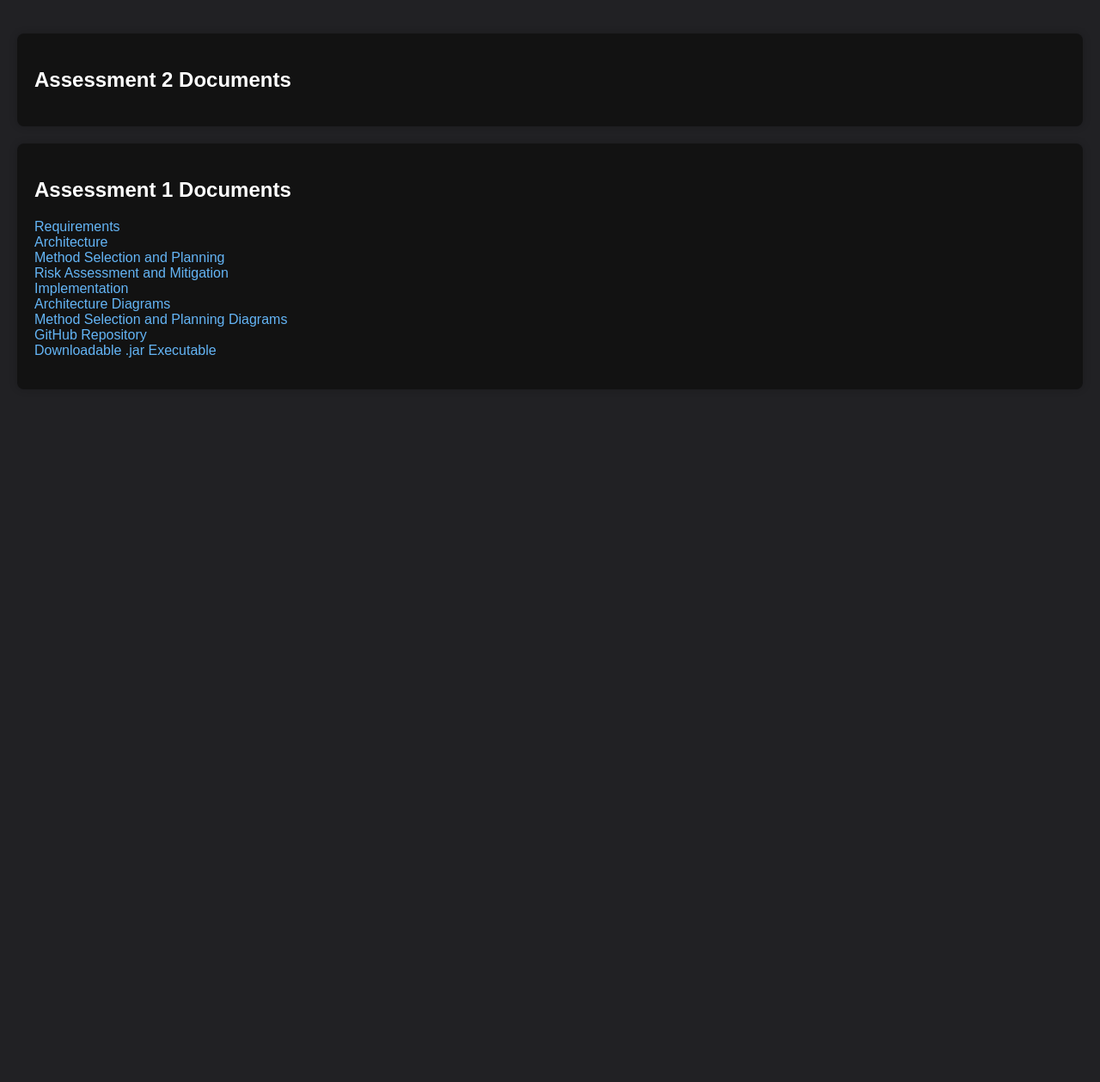
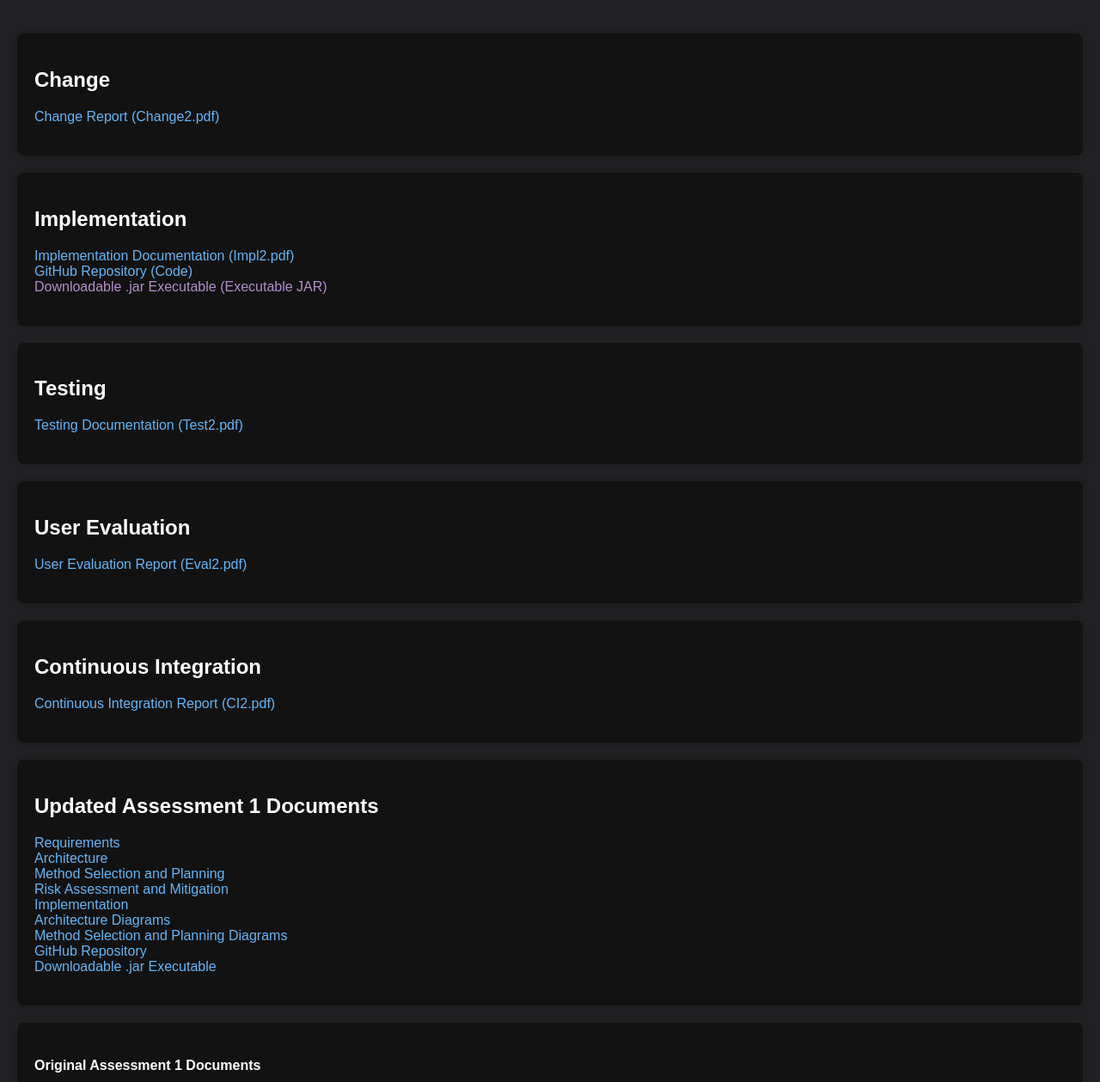
Before and after one commit to UoYCS/HeslingtonHustleAss2Website, a plain HTML site: page index.html in a window 1280 px wide. Shown: the part 61-1320 px from the top of the page at 86% size. Before the commit the page ends 800 px from the top, so only its background shows below. Drawn offline with Linux system fonts and the light colour scheme.

Commit message:
Updated Layout including Ass 2 Stuff

```diff
--- a/index.html
+++ b/index.html
@@ -6,20 +6,69 @@
     <title>Cohort 3 - Group 22</title>
     <link rel="stylesheet" href="assets/styles.css">
     <link rel="icon" type="image/png" href="assets/favicon.png">
+    <base href="A2">
 </head>
 <body>
     <header>
         <h1>Cohort 3, Group 22 Presents: Heslington Hustle 2</h1>
     </header>
 
-    <section id="A2Documents">
-        <h2>Assessment 2 Documents</h2>
+    <section id="A2ChangeReport">
+        <h2>Change</h2>
+        <ul>
+            <li><a href=="Change2.pdf">Change Report (Change2.pdf)</a></li>
+        </ul>
+    </section>
 
+    <section id="A2Implementation">
+        <h2>Implementation</h2>
+        <ul>
+            <li><a href=="Impl2.pdf">Implementation Documentation (Impl2.pdf)</a></li>
+            <li><a href=="https://github.com/UoYCS/HeslingtonHustleAss2">GitHub Repository (Code)</a></li>
+            <li><a href="" download>Downloadable .jar Executable (Executable JAR)</a></li>
+        </ul>
+    </section>
 
+    <section id="A2Testing">
+        <h2>Testing</h2>
+        <ul>
+            <li><a href=="Test2.pdf">Testing Documentation (Test2.pdf)</a></li>
+        </ul>
+    </section>
+
+    <section id="A2UserEvaluation">
+        <h2>User Evaluation</h2>
+        <ul>
+            <li><a href=="Eval2.pdf">User Evaluation Report (Eval2.pdf)</a></li>
+        </ul>
+    </section>
+
+    <section id="A2ContinuousIntegration">
+        <h2>Continuous Integration</h2>
+        <ul>
+            <li><a href=="CI2.pdf">Continuous Integration Report (CI2.pdf)</a></li>
+        </ul>
+    </section>
+
+    <base href="">
+
+    <section id="A1UpdatedDocuments">
+        <h2>Updated Assessment 1 Documents</h2>
+        <ul>
+            <li><a href="A1U/docs/Req1.pdf" target="_blank">Requirements</a></li>
+            <li><a href="A1U/docs/Arch1.pdf" target="_blank">Architecture</a></li>
+            <li><a href="A1U/docs/Plan1.pdf" target="_blank">Method Selection and Planning</a></li>
+            <li><a href="A1U/docs/Risk1.pdf" target="_blank">Risk Assessment and Mitigation</a></li>
+            <li><a href="A1U/docs/Impl1.pdf" target="_blank">Implementation</a></li>
+            <li><a href="A1Uarch_diagrams.html">Architecture Diagrams</a></li>
+            <li><a href="A1Uplan_diagrams.html">Method Selection and Planning Diagrams</a></li>
+            <li><a href="https://github.com/TiltedDFA/HeslingtonHussle" target="_blank">GitHub Repository</a></li>
+            <li><a href="A1U/exec/HeslingtonHustle.jar" download>Downloadable .jar Executable</a></li>
+        </ul>
     </section>
 
     <section id="A1Documents">
-        <h2>Assessment 1 Documents</h2>
+        <h4>Original Assessment 1 Documents</h4>
         <ul>
             <li><a href="A1/docs/Req1.pdf" target="_blank">Requirements</a></li>
             <li><a href="A1/docs/Arch1.pdf" target="_blank">Architecture</a></li>
```
